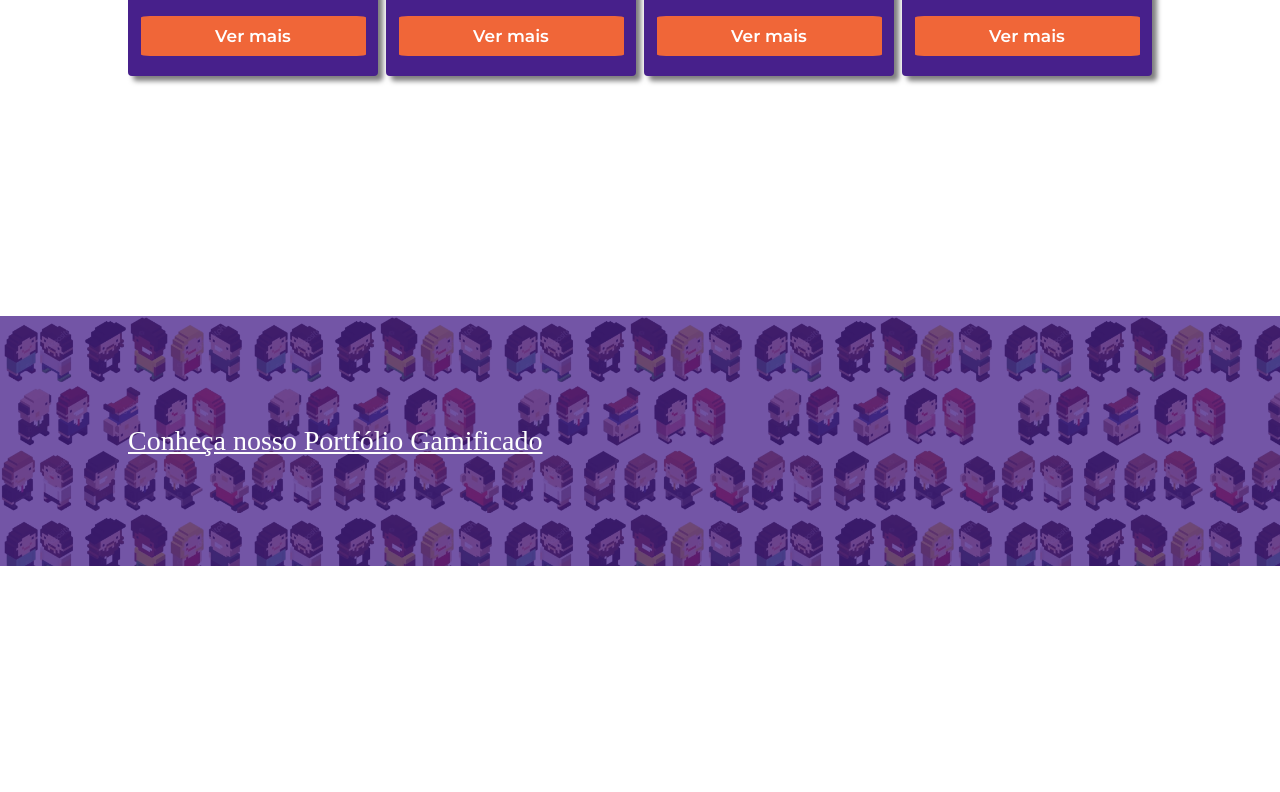
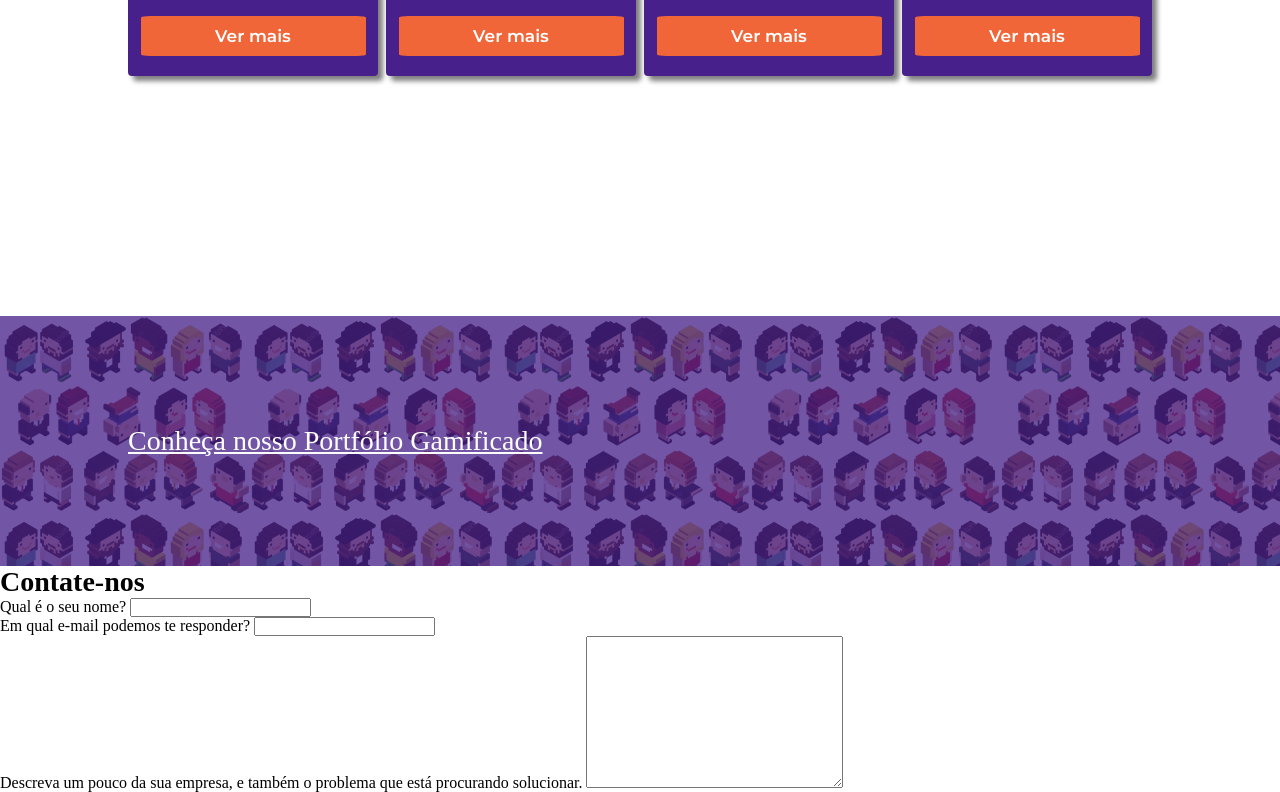
Before and after one commit to jvcanatto/GameficaAi, a plain HTML site: page index.html in a window 1280 px wide. Shown: the part 2026-2818 px from the top of the page. Before the commit the page ends 2592 px from the top, so only its background shows below. Drawn offline with Linux system fonts and the light colour scheme; a web font is replaced by a local one.

Commit message:
Seção de formulário criada

```diff
--- a/index.html
+++ b/index.html
@@ -71,6 +71,24 @@
         </div>
     </section>
 
+    <section id="contato">
+        <h2>Contate-nos</h2>
+        <form action="">
+            <div class="campo">
+                <label for="">Qual é o seu nome?</label>
+                <input type="text">
+            </div>
+            <div class="campo">
+                <label for="">Em qual e-mail podemos te responder?</label>
+                <input type="email">
+            </div>
+            <div class="campo-descricao">
+                <label for="">Descreva um pouco da sua empresa, e também o problema que está procurando solucionar.</label>
+                <textarea id="" cols="30" rows="10"></textarea>
+            </div>
+        </form>
+    </section>
+
 </body>
 
 
```
